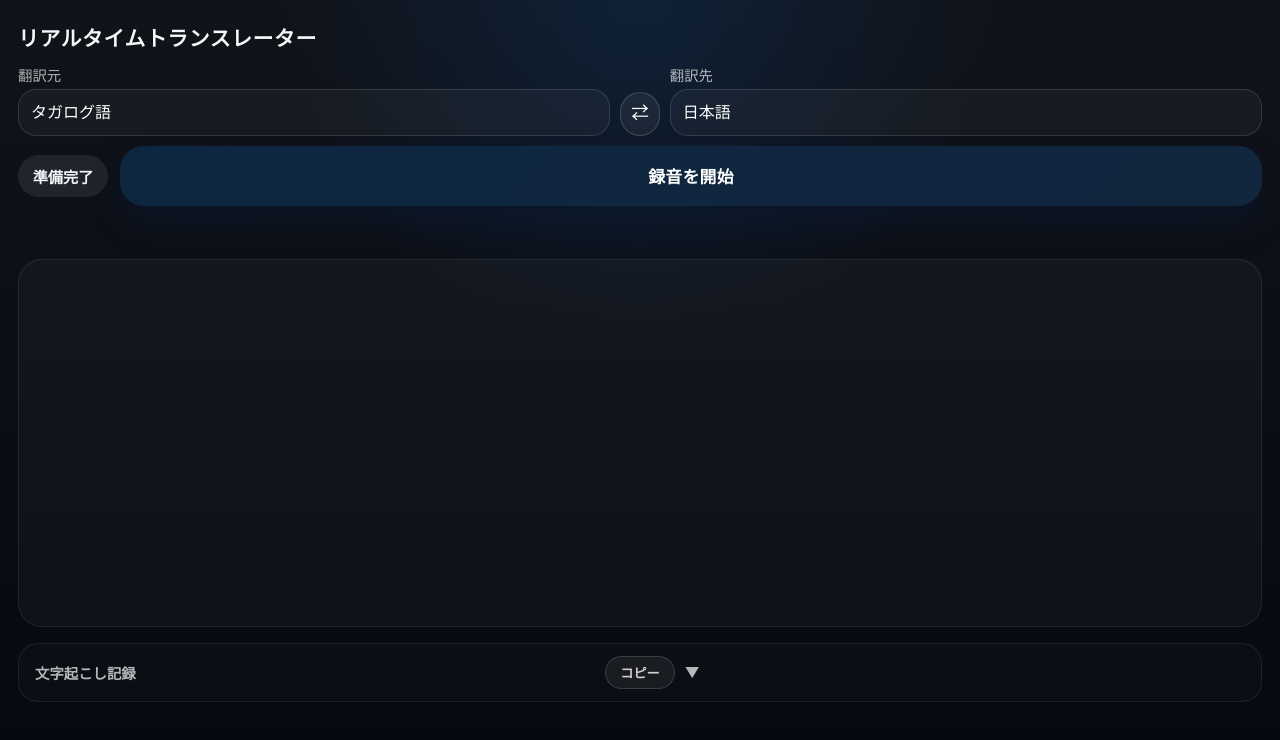
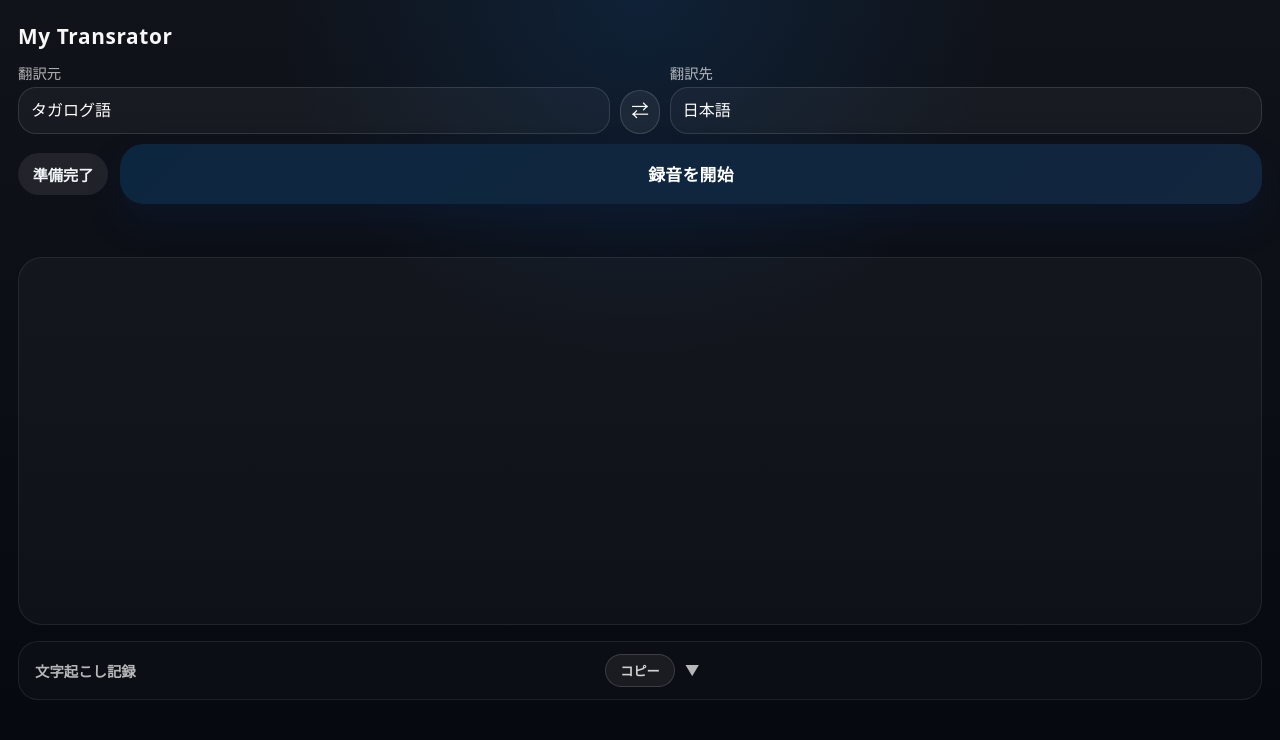
Before and after one commit to Arqgames/my-translator, a plain HTML site: page index.html in a window 1280 px wide. Drawn offline with Linux system fonts and the light colour scheme.

Commit message:
My transratorに変更ファビコン設置

```diff
--- a/index.html
+++ b/index.html
@@ -5,7 +5,8 @@
   <meta name="viewport" content="width=device-width,initial-scale=1,maximum-scale=1,user-scalable=no" />
   <meta name="theme-color" content="#0a74da" />
   <link rel="manifest" href="manifest.json" />
-  <title>リアルタイムトランスレーター</title>
+  <link rel="icon" href="favicon.svg" type="image/svg+xml" />
+  <title>My Transrator</title>
   <style>
     :root {
       color-scheme: dark;
@@ -231,7 +232,7 @@
 </head>
 <body>
   <header>
-    <h1>リアルタイムトランスレーター</h1>
+    <h1>My Transrator</h1>
     <div class="select-row">
       <label>
         <span class="select-label">翻訳元</span>
```
Also changed, not shown: favicon.svg (added).
